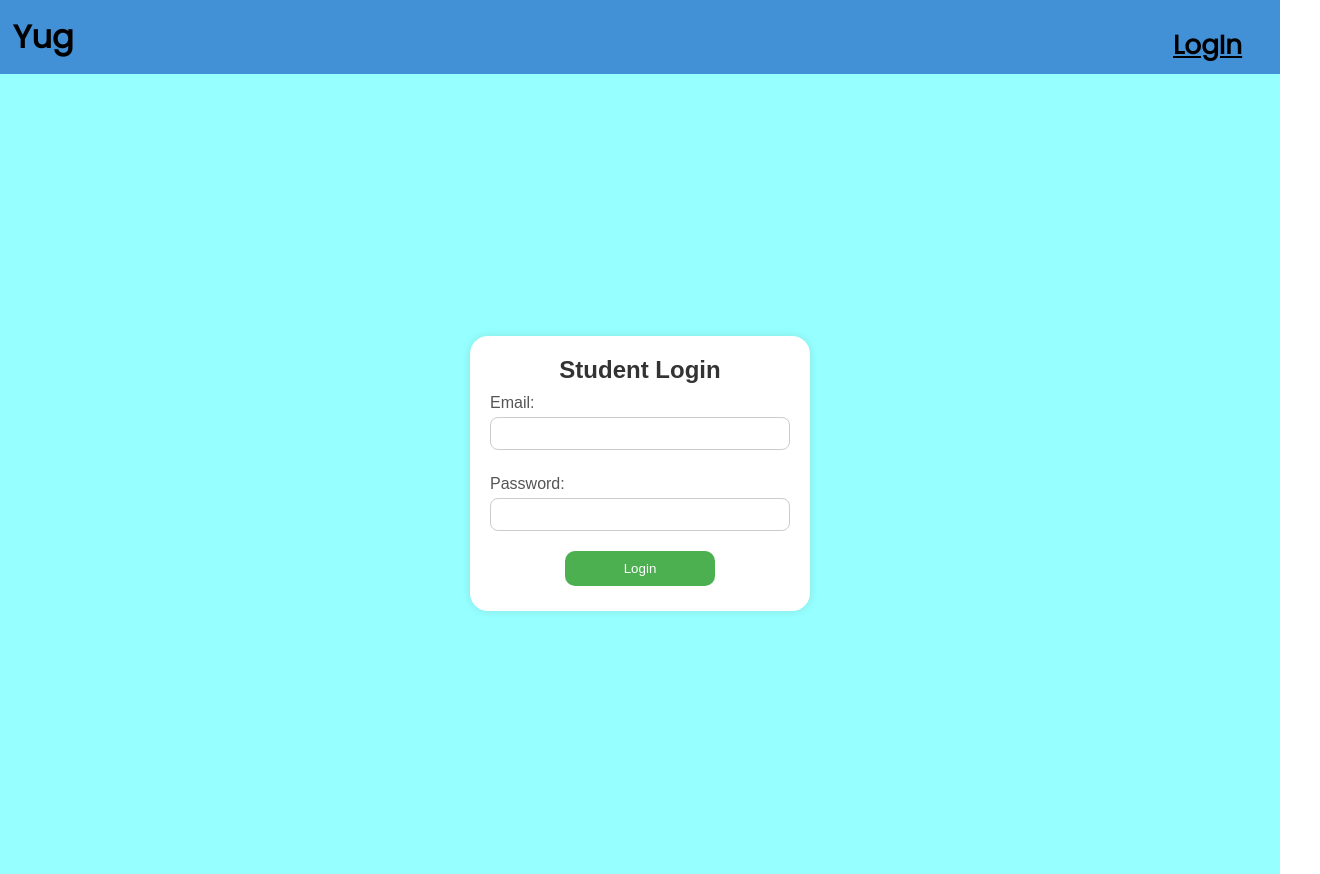
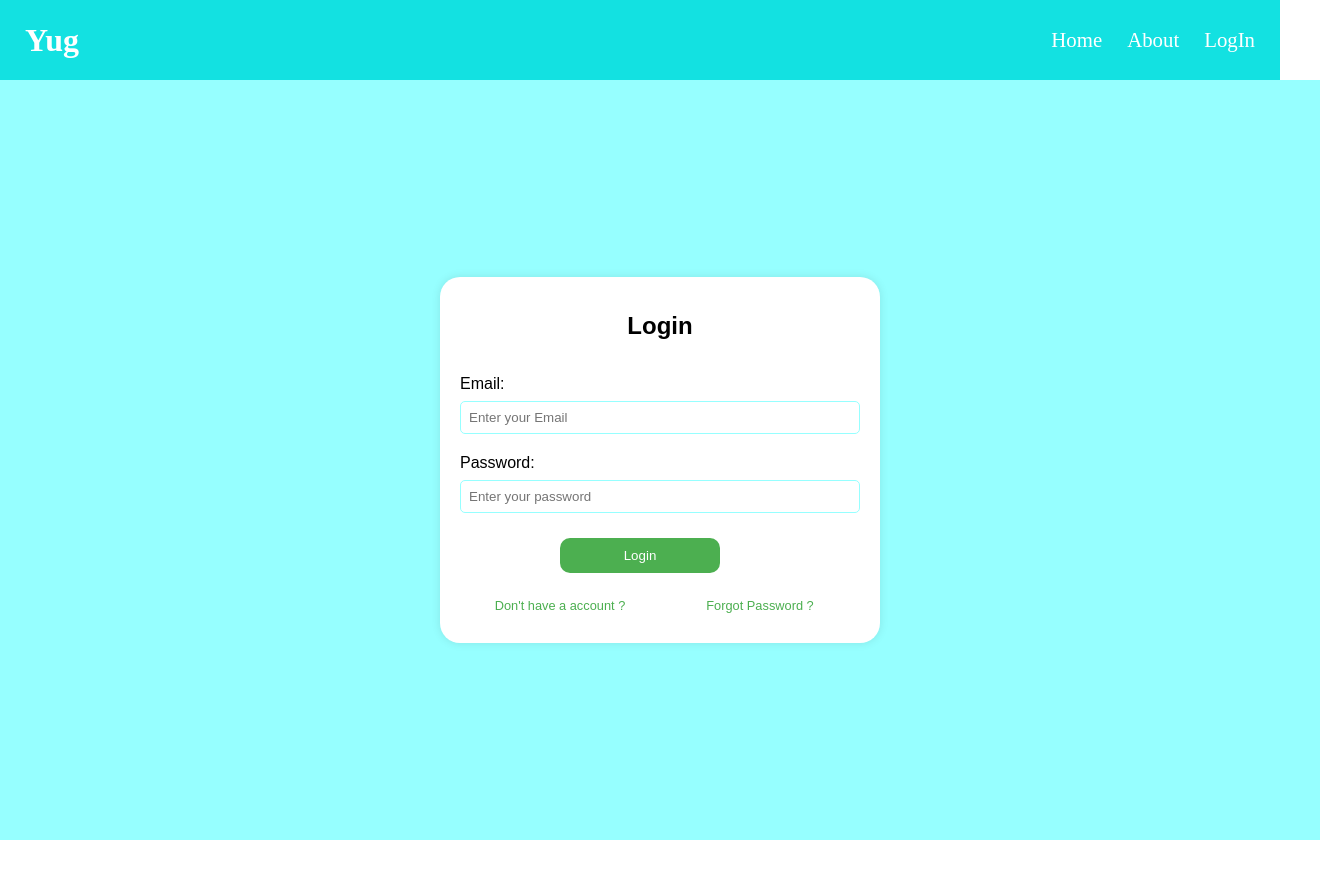
Before and after one commit to zugzwang03/Yug, an Angular app in the folder client/: page /studentLogin in a window 1280 px wide. Shown: the whole page, 1320 px wide, since content can reach past the window. After the commit the page ends 840 px from the top, so only its background shows below. Built offline with nearby package versions, Linux system fonts and the light colour scheme.

Commit message:
day 1 login and nav bar

```diff
--- a/client/src/app/app.component.css
+++ b/client/src/app/app.component.css
@@ -1,20 +1,97 @@
-*{
-    padding: auto;
-    margin: auto;
+* {
+    padding: 0px;
+    margin: 0px;
 }
 
-#nav {
-    background-color: rgb(66, 144, 213);
-    padding: 1%;
-    font-family: 'poppins';
+body {
+    font-family: Arial, sans-serif;
+    margin: 0;
+    padding: 0;
+    background-color: rgb(150, 257, 257);
+    height: 100vh;
+    width: 100%;
+    overflow: hidden;
 }
 
-.links {
-    font-size: 82%;
-    float: right;
-    font-family: 'poppins';
-    color: black;
-    padding-right: 2%;
-    padding-top: 1%;
+.navbardiv {
+    width: 100%;
+    background-color: rgb(19, 225, 225);
+}
+
+.navbar {
+    height: 10vh;
+    box-sizing: border-box;
+    color: #fff;
+    display: flex;
+    gap: 30px;
+    justify-content: space-between;
+    align-items: center;
+    padding: 15px 25px;
+}
+
+.logo {
+    font-size: 2rem;
+    font-weight: bold;
+}
+
+.nav-list {
+    list-style-type: none;
+    display: flex;
+    gap: 25px;
+    margin: 0;
+    padding: 0;
+}
+
+.nav-list a {
+    font-size: 1.3rem;
+    text-decoration: none;
+    color: #fff;
+}
+
+.nav-list a:hover {
+    color: rgb(71, 5, 137);
+}
+
+.menu-toggle {
+    font-size: 2em;
     cursor: pointer;
+    display: none;
 }
+
+/*resposive*/
+
+@media screen and (max-width: 768px) {
+    .menu-toggle {
+        display: block;
+    }
+
+    .hide {
+        display: none;
+    }
+
+    .navbar .nav-list {
+        background-color: #fff;
+        position: absolute;
+        top: 70px;
+        right: 70px;
+        box-sizing: border-box;
+        border-radius: 15px;
+        flex-flow: column nowrap;
+        gap: 15px;
+        padding: 1.5rem 3rem;
+        text-align: center;
+        box-shadow: 0 0 10px rgba(145, 10, 10, 0.1);
+    }
+
+    .nav-list a {
+        font-size: 1rem;
+        font-weight: 100;
+        color: rgb(85, 85, 85)
+    }
+    .nav-list a:hover {
+        color: black;
+        font-weight: 400;
+    }
+
+
+}
--- a/client/src/app/app.component.html
+++ b/client/src/app/app.component.html
@@ -1,2 +1,16 @@
-<h1 id="nav">{{ title }} <a class="links" routerLink="studentLogin"> {{loginInfo}} </a></h1>
+<!-- <h1 id="nav">{{ title }} <a class="links" routerLink="studentLogin"> {{loginInfo}} </a></h1> -->
+
+<div class="navbardiv">
+    <nav class="navbar">
+        <div class="logo">{{ title }}</div>
+        <div class="menu-toggle"><i class="fa-solid fa-bars"></i></div>
+        <ul class="nav-list hide">
+            <li><a href="#">Home</a></li>
+            <li><a href="#">About</a></li>
+            <!-- <li><a href="#">Contact</a></li> -->
+            <li><a routerLink="studentLogin">{{loginInfo}}</a></li>
+        </ul>
+    </nav>
+</div>
+
 <router-outlet (activate)="onActivate()"></router-outlet>
--- a/client/src/app/student-login/student-login.component.css
+++ b/client/src/app/student-login/student-login.component.css
@@ -1,8 +1,8 @@
-.login-body {
+/* .login-body {
   font-family: Arial, sans-serif;
   background-color: rgb(150, 255, 255);
-  /* margin: 0;
-  padding: 0; */
+  margin: 0;
+  padding: 0;
   display: flex;
   justify-content: center;
   align-items: center;
@@ -51,4 +51,93 @@ button {
 
 button:hover {
   background-color: #45a049;
+} */
+
+* {
+  padding: 0px;
+  margin: 0px;
 }
+
+.logindiv {
+  font-family: Arial, sans-serif;
+  margin: 0;
+  padding: 0;
+  background-color: rgb(150, 257, 257);
+  height: 100vh;
+  width: 100%;
+  overflow: hidden;
+}
+
+/* login page */
+
+.logindiv {
+  display: flex;
+  justify-content: center;
+  align-items: center;
+  height: 90vh;
+  padding: 20px;
+}
+
+.login-container {
+  background-color: #fff;
+  padding: 20px;
+  border-radius: 20px;
+  box-shadow: 0 0 10px rgba(0, 0, 0, 0.1);
+  width: 400px;
+  min-width: 300px;
+}
+
+.login-container h2 {
+  text-align: center;
+  padding: 15px;
+}
+
+.login-form {
+  margin-top: 20px;
+  display: flex;
+  flex-flow: column nowrap;
+  gap: 20px;
+}
+
+.form-group input {
+  width: 100%;
+  padding: 8px;
+  box-sizing: border-box;
+  border: 1px solid rgb(150, 257, 257);
+  /*#ccc; */
+  border-radius: 5px;
+  outline: none;
+}
+
+.form-group label {
+  display: block;
+  margin-bottom: 0.5rem;
+
+}
+
+.form-group button {
+  background-color: #4caf50;
+  color: #fff;
+  padding: 10px;
+  box-sizing: border-box;
+  margin: 5px 25% 15px;
+  border: none;
+  border-radius: 10px;
+  cursor: pointer;
+  width: 40%;
+}
+
+.login-container .other-option {
+  margin: 10px 0px;
+  display: flex;
+  justify-content: space-around;
+  flex-flow: row nowrap;
+}
+
+.other-option a {
+  font-size: 0.8rem;
+  flex-basis: 50%;
+  text-align: center;
+  color: #4caf50;
+  text-decoration: none;
+}
--- a/client/src/app/student-login/student-login.component.html
+++ b/client/src/app/student-login/student-login.component.html
@@ -1,5 +1,4 @@
-<div class="login-body">
-    <!-- login page -->
+<!-- <div class="login-body">
     <div class="login-container">
         <h2>Student Login</h2>
         <form>
@@ -13,3 +12,28 @@
         </form>
       </div>
 </div>
+
+ -->
+
+ <div class="logindiv">
+  <div class="login-container">
+      <h2>Login</h2>
+      <form class="login-form">
+          <div class="form-group">
+              <label for="email">Email:</label>
+              <input type="email" id="username" name="email" placeholder="Enter your Email" [(ngModel)]="email" required >
+          </div>
+          <div class="form-group">
+              <label for="password">Password:</label>
+              <input type="password" id="password" name="password" placeholder="Enter your password" [(ngModel)]="password" required>
+          </div>
+          <div class="form-group">
+              <button type="submit" (click)="login()">Login</button>
+          </div>
+      </form>
+      <div class="other-option">
+          <a href="#"><p>Don't have a account ?</p></a>
+          <a href="#"><p>Forgot Password ?</p></a>
+      </div>
+  </div>
+</div>
```
Also changed, not shown: client/src/app/app.component.ts (+14 -0 lines).
